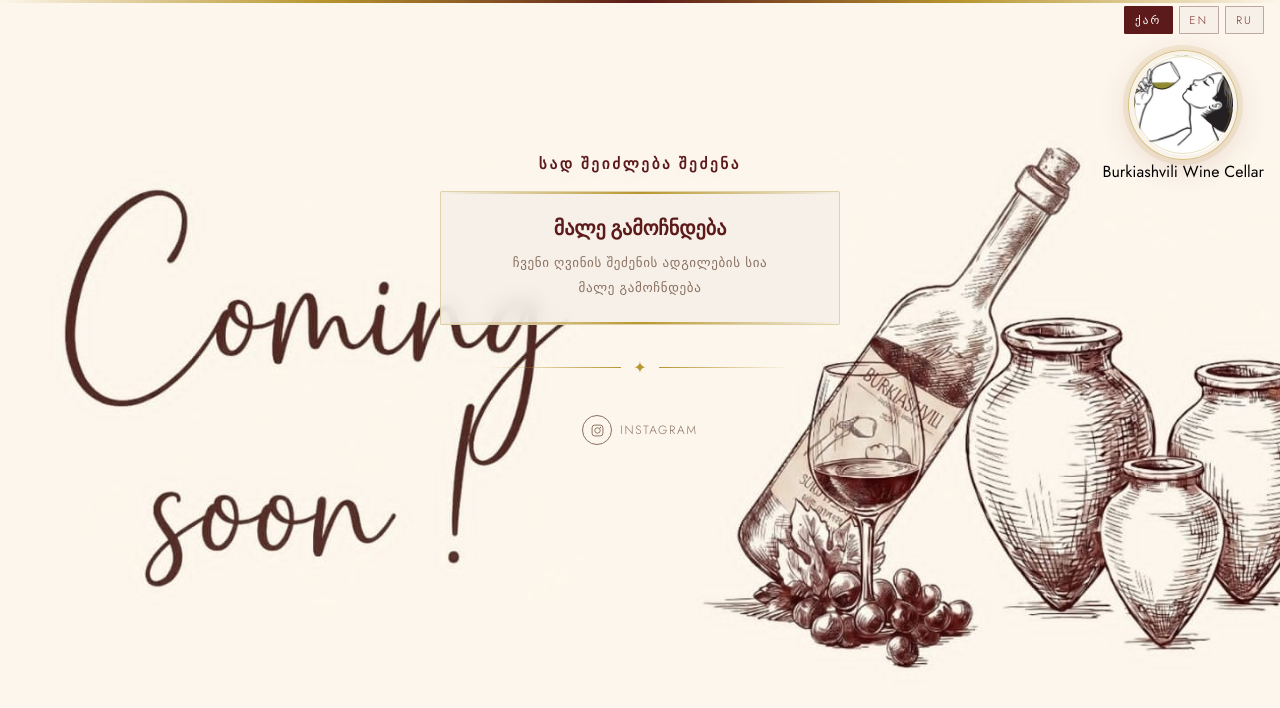
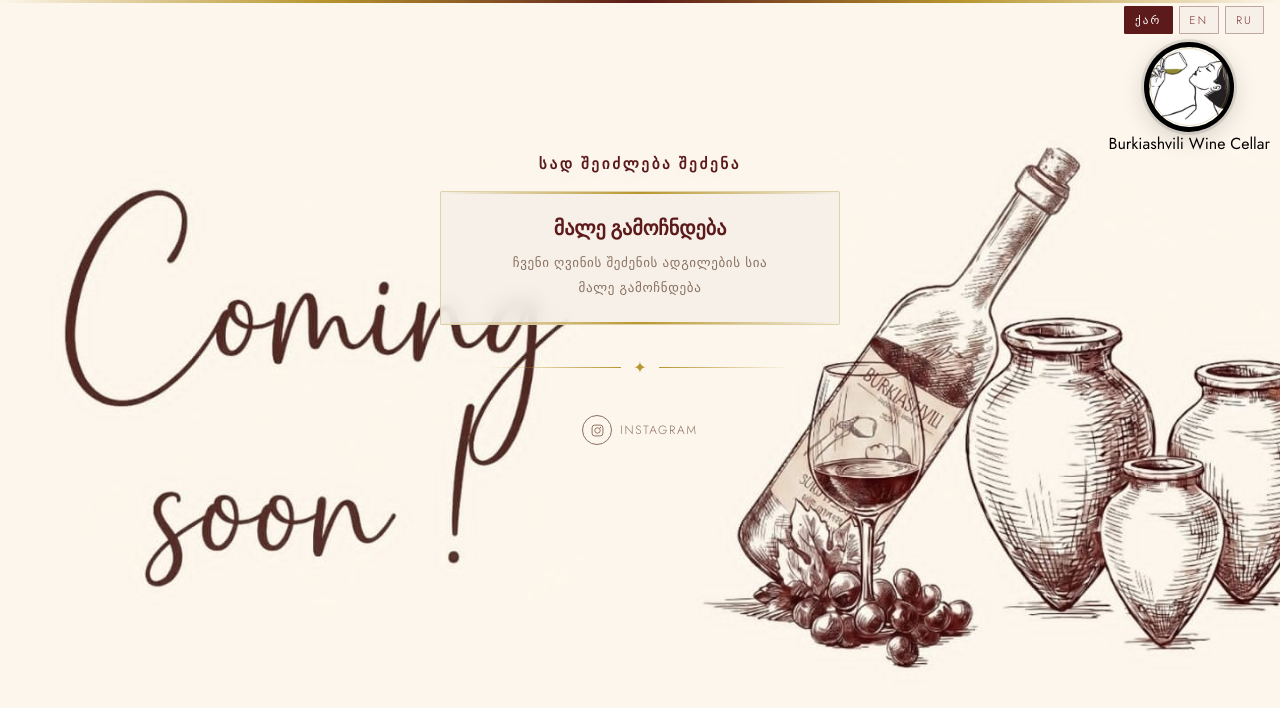
Before and after one commit to burkiashvilio-eng/gvino, a Next.js app: page / in a window 1280 px wide. Shown: the top 708 px of the page. Built offline with nearby package versions, Linux system fonts and the light colour scheme.

Commit message:
Refactor logo styles and add coming soon box
Updated logo styles and added a coming soon box with specific styles. Removed footer text styles for mobile view.

```diff
--- a/app/globals.css
+++ b/app/globals.css
@@ -97,20 +97,20 @@ body {
 
 .logo-circle-wrap {
   position: absolute;
-  top: 50px;
-  right: 16px;
+  top: 42px;
+  right: 10px;
   display: flex;
   flex-direction: column;
   align-items: center;
   z-index: 5;
 }
 .logo-circle {
-  width: min(110px, 32vw);
-  height: min(110px, 32vw);
+  width: min(90px, 28vw);
+  height: min(90px, 28vw);
   border-radius: 50%;
-  background: radial-gradient(circle, rgba(245, 240, 232, 0.7) 55%, rgba(245, 240, 232, 0) 100%);
-  border: 1.5px solid rgba(184, 150, 46, 0.55);
-  box-shadow: 0 0 0 5px rgba(184, 150, 46, 0.13), 0 6px 32px rgba(92, 26, 26, 0.13);
+  background: #000;
+  border: 1.5px solid rgba(0, 0, 0, 0.7);
+  box-shadow: 0 0 0 3px rgba(0, 0, 0, 0.1), 0 6px 24px rgba(0, 0, 0, 0.16);
   overflow: hidden;
   position: relative;
   display: flex;
@@ -149,6 +149,22 @@ body {
 .stores-section {
   /* lift the stores card slightly on wider screens */
   margin-top: 0;
+}
+.coming-soon-box {
+  display: inline-block;
+  max-width: min(360px, 92vw);
+  margin: 0 auto 16px;
+  padding: 10px 14px;
+  border-radius: 14px;
+  background: rgba(0, 0, 0, 0.9);
+  color: #fff;
+  font-family: 'Cormorant Garamond', serif;
+  font-size: 11px;
+  font-weight: 500;
+  letter-spacing: 0.18em;
+  text-align: center;
+  text-transform: uppercase;
+  box-shadow: 0 10px 25px rgba(0, 0, 0, 0.16);
 }
 
 @media (min-width: 768px) {
@@ -242,23 +258,8 @@ body {
   .footer {
     margin-top: 28px;
   }
-  .footer-text {
-    font-size: 10px;
-    letter-spacing: 0.28em;
-  }
 }
 
 @media (min-width: 768px) {
   .footer { margin-top: 200px; }
 }
-
-.footer-text {
-  font-family: 'Cormorant Garamond', serif;
-  font-size: 12px;
-  font-weight: 600;
-  letter-spacing: 0.36em;
-  color: var(--wine);
-  opacity: 1;
-  text-transform: uppercase;
-  text-shadow: 0 1px 0 rgba(255,255,255,0.65);
-}
```
